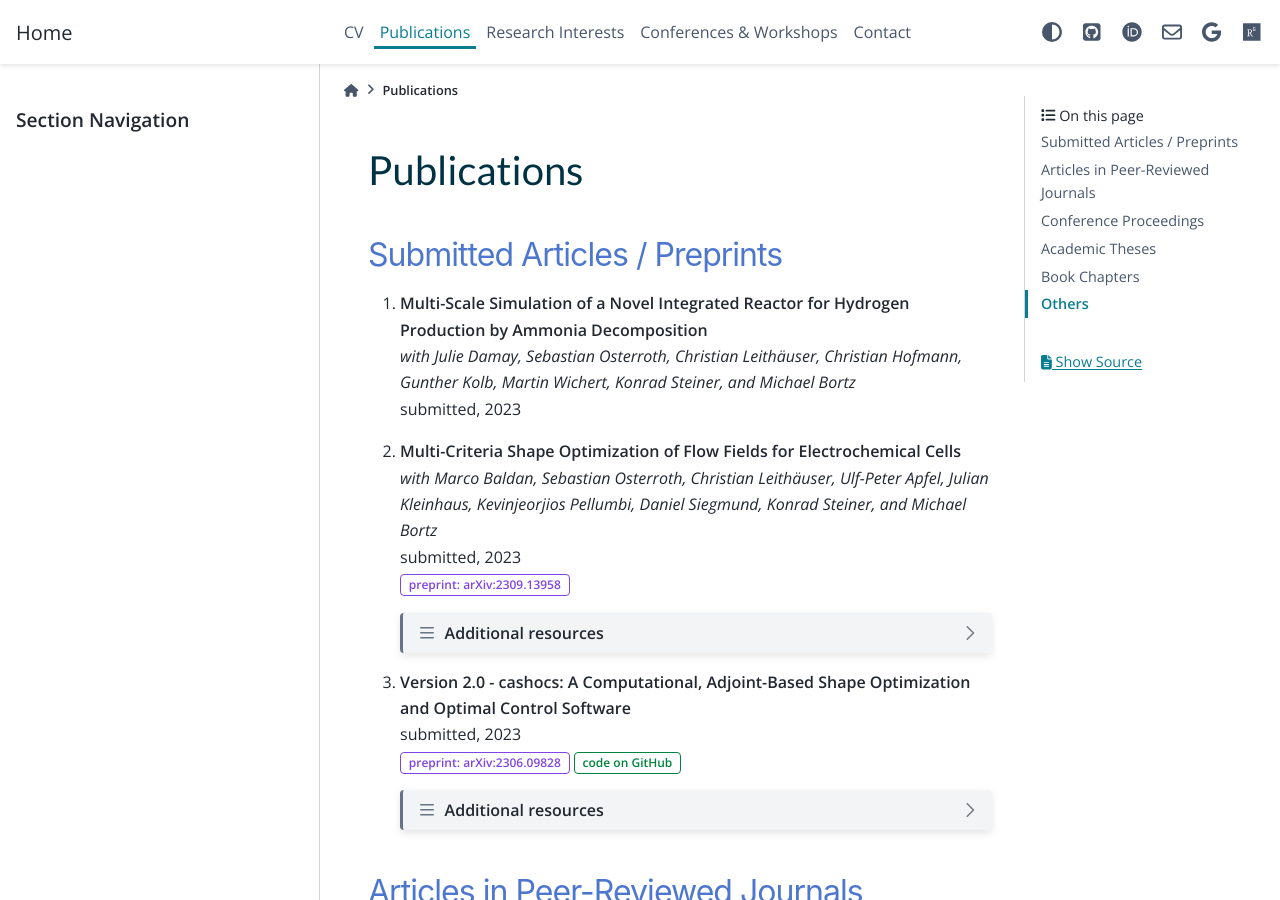
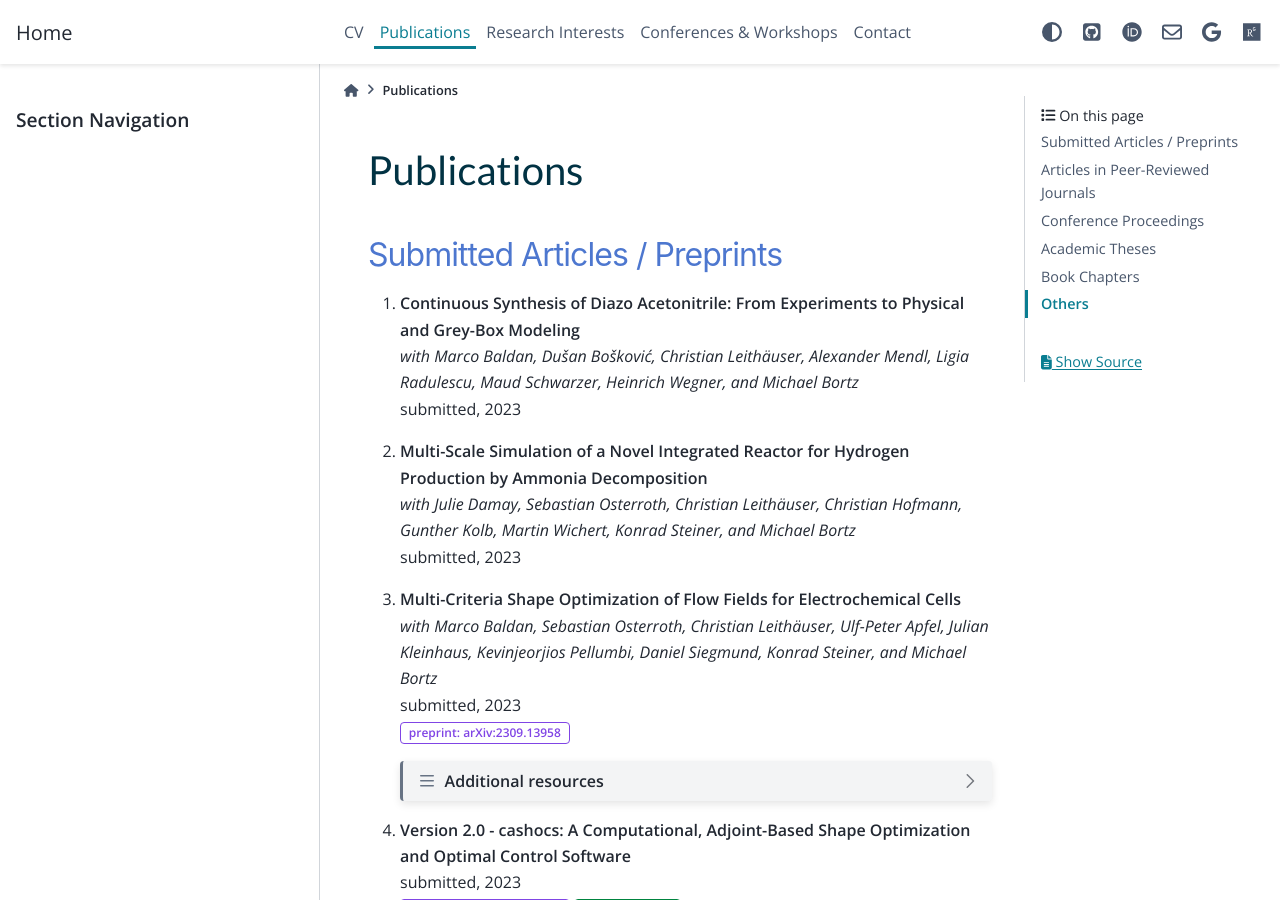
Before and after one commit to sblauth/sblauth.github.io, a Sphinx documentation site: the page built from source/publications.rst, in a window 1280 px wide and 900 px high. Built offline with Sphinx 7.4.7 and the PyData theme 0.15.4, drawn with Linux system fonts in a browser that asks for light colours.

Commit message:
update publications

```diff
--- a/source/publications.rst
+++ b/source/publications.rst
@@ -4,6 +4,10 @@ Publications
 
 Submitted Articles / Preprints
 ------------------------------
+
+#. | **Continuous Synthesis of Diazo Acetonitrile: From Experiments to Physical and Grey-Box Modeling**
+   | *with Marco Baldan, Dušan Bošković, Christian Leithäuser, Alexander Mendl, Ligia Radulescu, Maud Schwarzer, Heinrich Wegner, and Michael Bortz*
+   | submitted, 2023
 
 #. | **Multi-Scale Simulation of a Novel Integrated Reactor for Hydrogen Production by Ammonia Decomposition**
    | *with Julie Damay, Sebastian Osterroth, Christian Leithäuser, Christian Hofmann, Gunther Kolb, Martin Wichert, Konrad Steiner, and Michael Bortz*
```
